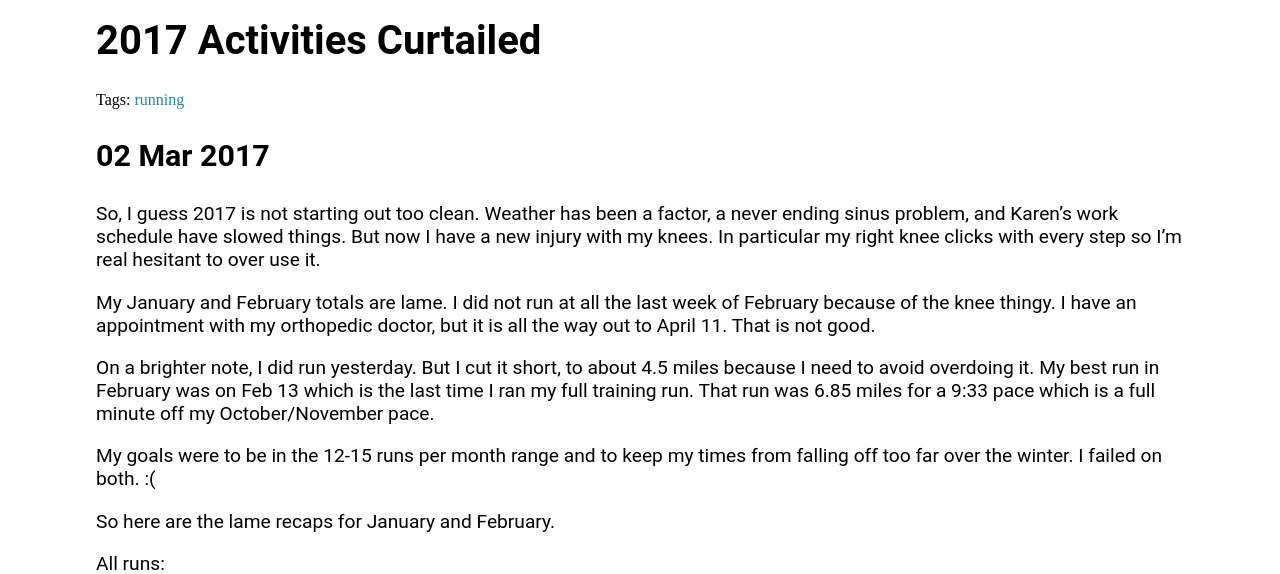
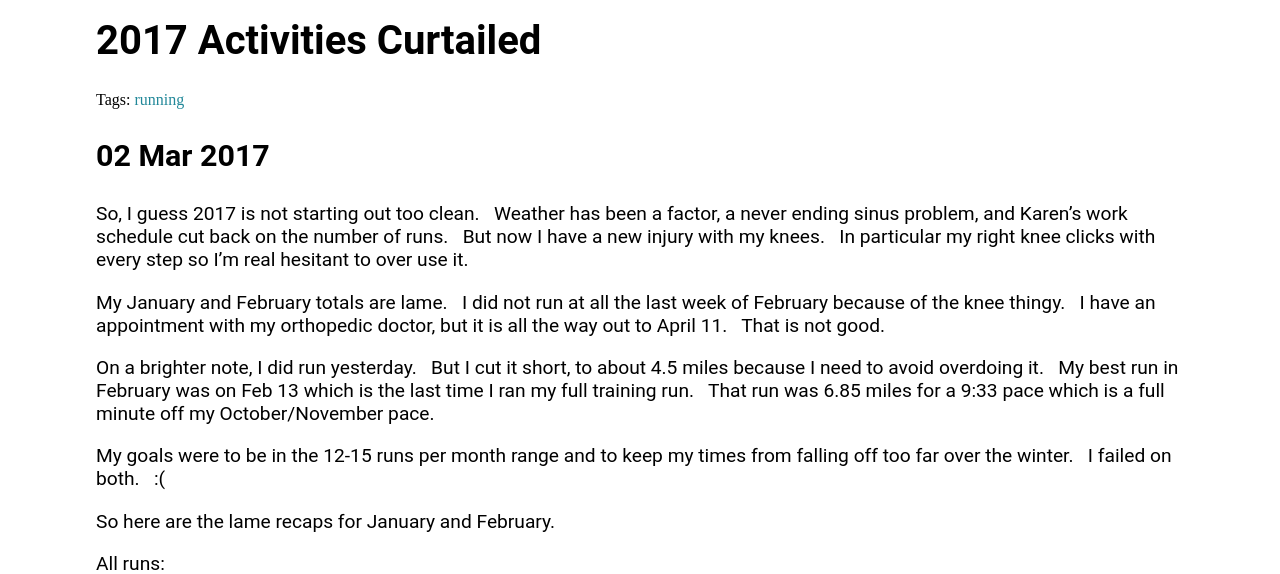
Before and after one commit to mo4dawg/mo4dawg.github.io, a Jekyll site: the page built from _posts/2017-03-02-start of year.md, in a window 1280 px wide and 1400 px high, cut to the strip 391-965 px from the top of the window. Built offline with Jekyll 4.4.1, drawn with Linux system fonts in a browser that asks for light colours; comment, search, counter and statistics services are not loaded; some of the changed text lies outside the part shown.

Commit message:
Update 2017-03-02-start of year.md

```diff
--- a/_posts/2017-03-02-start of year.md
+++ b/_posts/2017-03-02-start of year.md
@@ -3,16 +3,16 @@
 title: "2017 Activities Curtailed"
 date: 2017-03-02
 tags:
-   - running
+- running
 published: true
 ---
-So, I guess 2017 is not starting out too clean.  Weather has been a factor, a never ending sinus problem, and Karen's work schedule have slowed things.  But now I have a new injury with my knees.  In particular my right knee clicks with every step so I'm real hesitant to over use it.
+So, I guess 2017 is not starting out too clean. &nbsp;  Weather has been a factor, a never ending sinus problem, and Karen's work schedule cut back on the number of runs. &nbsp; But now I have a new injury with my knees. &nbsp; In particular my right knee clicks with every step so I'm real hesitant to over use it.
 
-My January and February totals are lame.  I did not run at all the last week of February because of the knee thingy.  I have an appointment with my orthopedic doctor, but it is all the way out to April 11.  That is not good.
+My January and February totals are lame. &nbsp; I did not run at all the last week of February because of the knee thingy. &nbsp; I have an appointment with my orthopedic doctor, but it is all the way out to April 11. &nbsp;  That is not good.
 
-On a brighter note, I did run yesterday.  But I cut it short, to about 4.5 miles because I need to avoid overdoing it.  My best run in February was on Feb 13 which is the last time I ran my full training run.  That run was 6.85 miles for a 9:33 pace which is a full minute off my October/November pace.
+On a brighter note, I did run yesterday. &nbsp;  But I cut it short, to about 4.5 miles because I need to avoid overdoing it. &nbsp; My best run in February was on Feb 13 which is the last time I ran my full training run. &nbsp; That run was 6.85 miles for a 9:33 pace which is a full minute off my October/November pace.
 
-My goals were to be in the 12-15 runs per month range and to keep my times from falling off too far over the winter.  I failed on both. :(
+My goals were to be in the 12-15 runs per month range and to keep my times from falling off too far over the winter. &nbsp; I failed on both. &nbsp; :(
 
 So here are the lame recaps for January and February.
 
```
Also changed, not shown: other parts of _posts/2017-03-02-start of year.md (+1 -1 lines).
